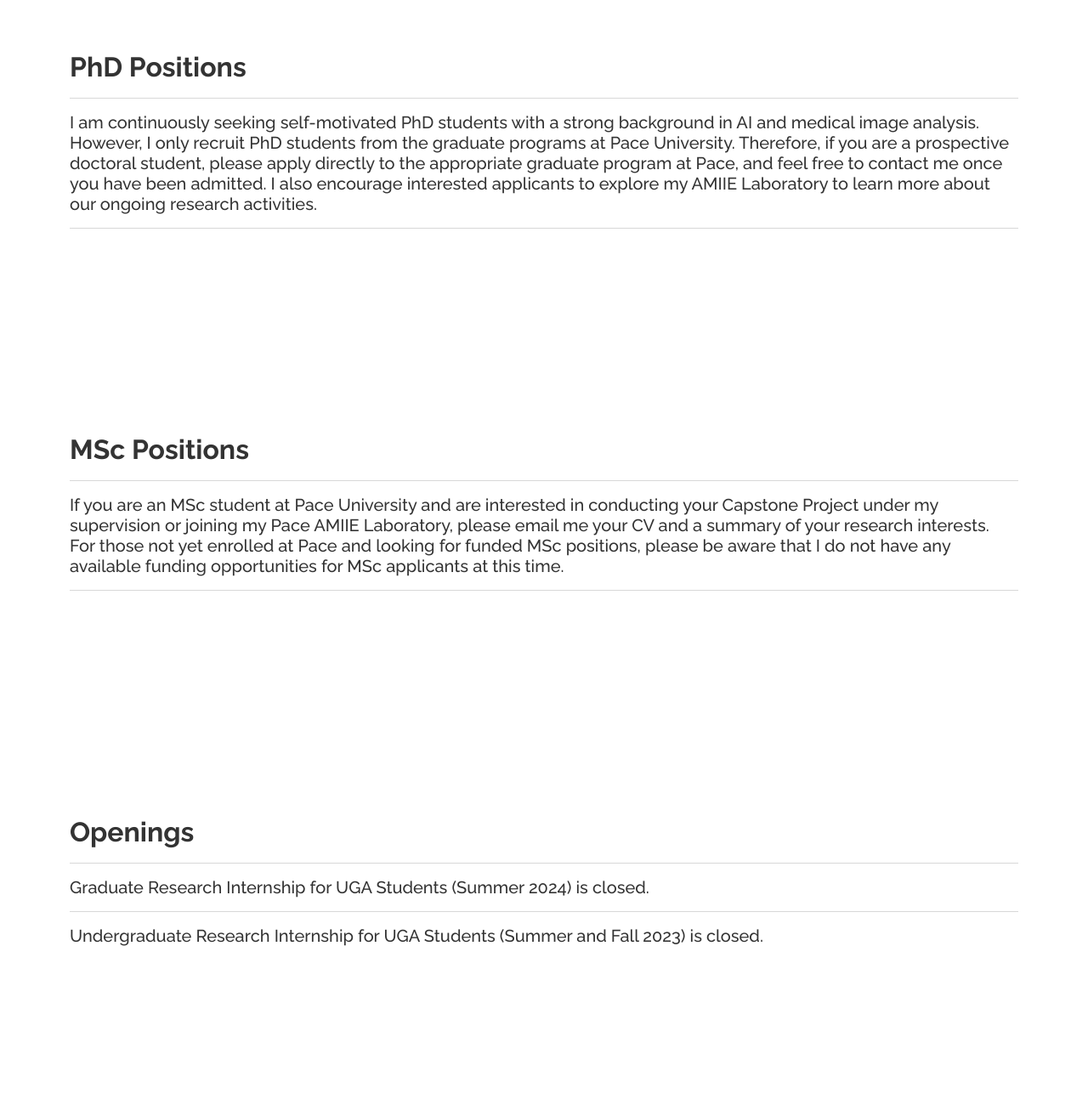
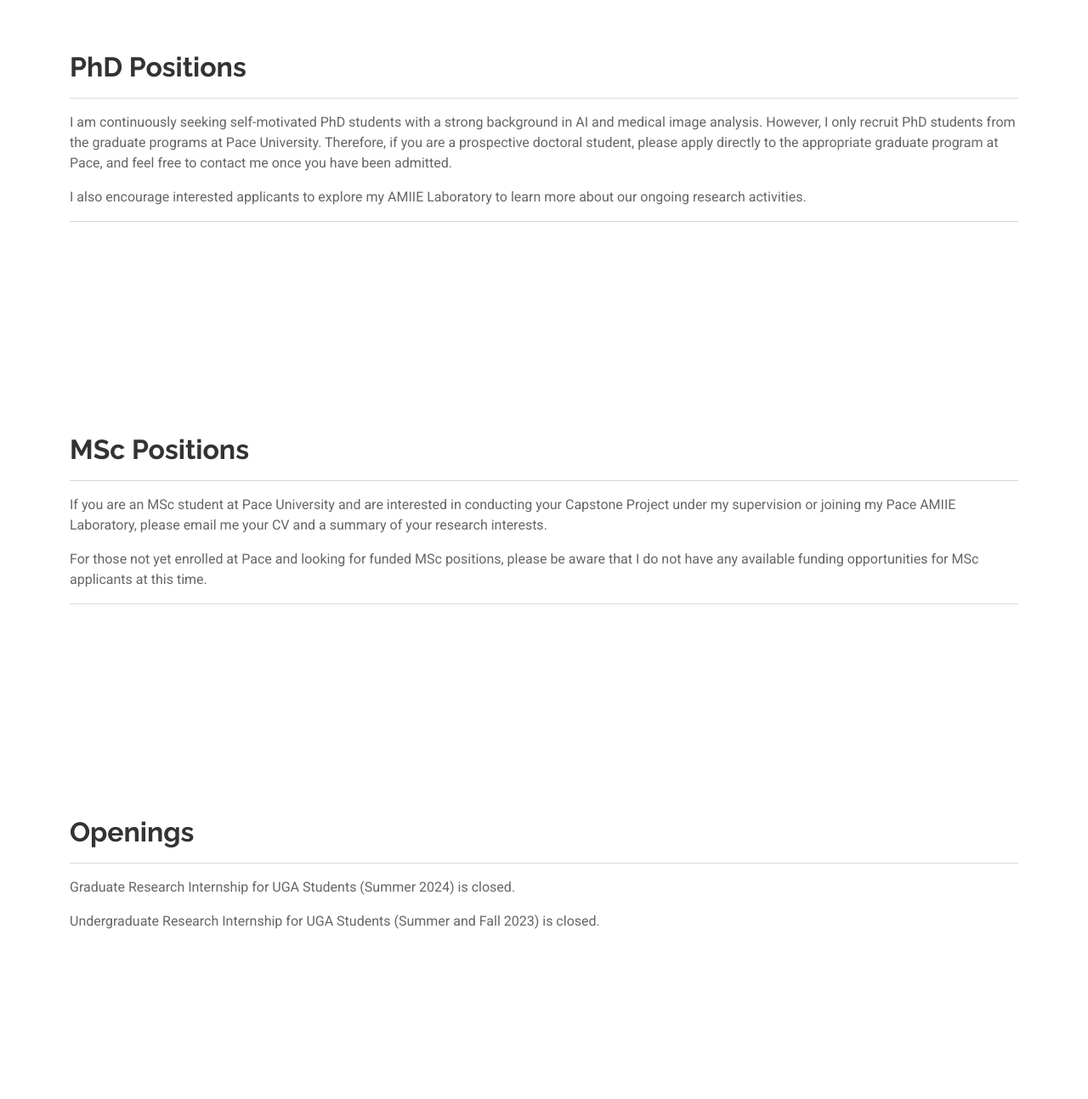
Before and after one commit to amiielab/amiielab.github.io, a plain HTML site: page openings.html in a window 1280 px wide. Shown: the part 300-1593 px from the top of the page at 85% size. Drawn offline with Linux system fonts and the light colour scheme.

Commit message:
Update openings.html

```diff
--- a/openings.html
+++ b/openings.html
@@ -66,72 +66,53 @@
     </div><!-- End Page Title -->
 
 
-	  <!--      PhD Positions        -->
+	 <!-- PhD Positions -->
 <section id="about" class="about section">
-
   <div class="container">
-
     <div class="row gy-4">
-
-          <div class="col-lg-12 content justify-content-center" data-aos="fade-up" data-aos-delay="100" style="min-height: 330px">
+      <div class="col-lg-12 content justify-content-center" data-aos="fade-up" data-aos-delay="100" style="min-height: 330px;">
         <h3>PhD Positions</h3>
         <hr>
-            <h5>I am continuously seeking self-motivated PhD students with a strong background in AI and medical image analysis. However, I only recruit PhD students from the graduate programs at Pace University. Therefore, if you are a prospective doctoral student, please apply directly to the appropriate graduate program at Pace, and feel free to contact me once you have been admitted.
-
-I also encourage interested applicants to explore my AMIIE Laboratory to learn more about our ongoing research activities.</h5>
+        <p>I am continuously seeking self-motivated PhD students with a strong background in AI and medical image analysis. However, I only recruit PhD students from the graduate programs at Pace University. Therefore, if you are a prospective doctoral student, please apply directly to the appropriate graduate program at Pace, and feel free to contact me once you have been admitted.</p>
+        <p>I also encourage interested applicants to explore my AMIIE Laboratory to learn more about our ongoing research activities.</p>
         <hr>
       </div>
-
     </div>
-
   </div>
 </section>
+<!-- End of PhD Positions -->
 
-	  <!--     end of PhD Positions        -->
-
-	  <!--      MSc Positions        -->
+<!-- MSc Positions -->
 <section id="about" class="about section">
-
   <div class="container">
-
     <div class="row gy-4">
-
-          <div class="col-lg-12 content justify-content-center" data-aos="fade-up" data-aos-delay="100" style="min-height: 330px">
+      <div class="col-lg-12 content justify-content-center" data-aos="fade-up" data-aos-delay="100" style="min-height: 330px;">
         <h3>MSc Positions</h3>
         <hr>
-            <h5>If you are an MSc student at Pace University and are interested in conducting your Capstone Project under my supervision or joining my Pace AMIIE Laboratory, please email me your CV and a summary of your research interests.
-
-For those not yet enrolled at Pace and looking for funded MSc positions, please be aware that I do not have any available funding opportunities for MSc applicants at this time.</h5>
+        <p>If you are an MSc student at Pace University and are interested in conducting your Capstone Project under my supervision or joining my Pace AMIIE Laboratory, please email me your CV and a summary of your research interests.</p>
+        <p>For those not yet enrolled at Pace and looking for funded MSc positions, please be aware that I do not have any available funding opportunities for MSc applicants at this time.</p>
         <hr>
       </div>
-
     </div>
-
   </div>
 </section>
+<!-- End of MSc Positions -->
 
-	  <!--     end of MSc Positions        -->
-
-
+<!-- Openings -->
 <section id="about" class="about section">
-
   <div class="container">
-
     <div class="row gy-4">
-
-          <div class="col-lg-12 content justify-content-center" data-aos="fade-up" data-aos-delay="100" style="min-height: 330px">
+      <div class="col-lg-12 content justify-content-center" data-aos="fade-up" data-aos-delay="100" style="min-height: 330px;">
         <h3>Openings</h3>
         <hr>
-            <h5>Graduate Research Internship for UGA Students (Summer 2024) is closed.</h5>
-			<hr>
-            <h5>Undergraduate Research Internship for UGA Students (Summer and Fall 2023) is closed.</h5>
+        <p>Graduate Research Internship for UGA Students (Summer 2024) is closed.</p>
+        <p>Undergraduate Research Internship for UGA Students (Summer and Fall 2023) is closed.</p>
       </div>
-
-
     </div>
-
   </div>
 </section>
+<!-- End of Openings -->
+
   </main>
 
   <footer id="footer" class="footer dark-background">
```
Lines whose indentation alone changed are shown as unchanged.
